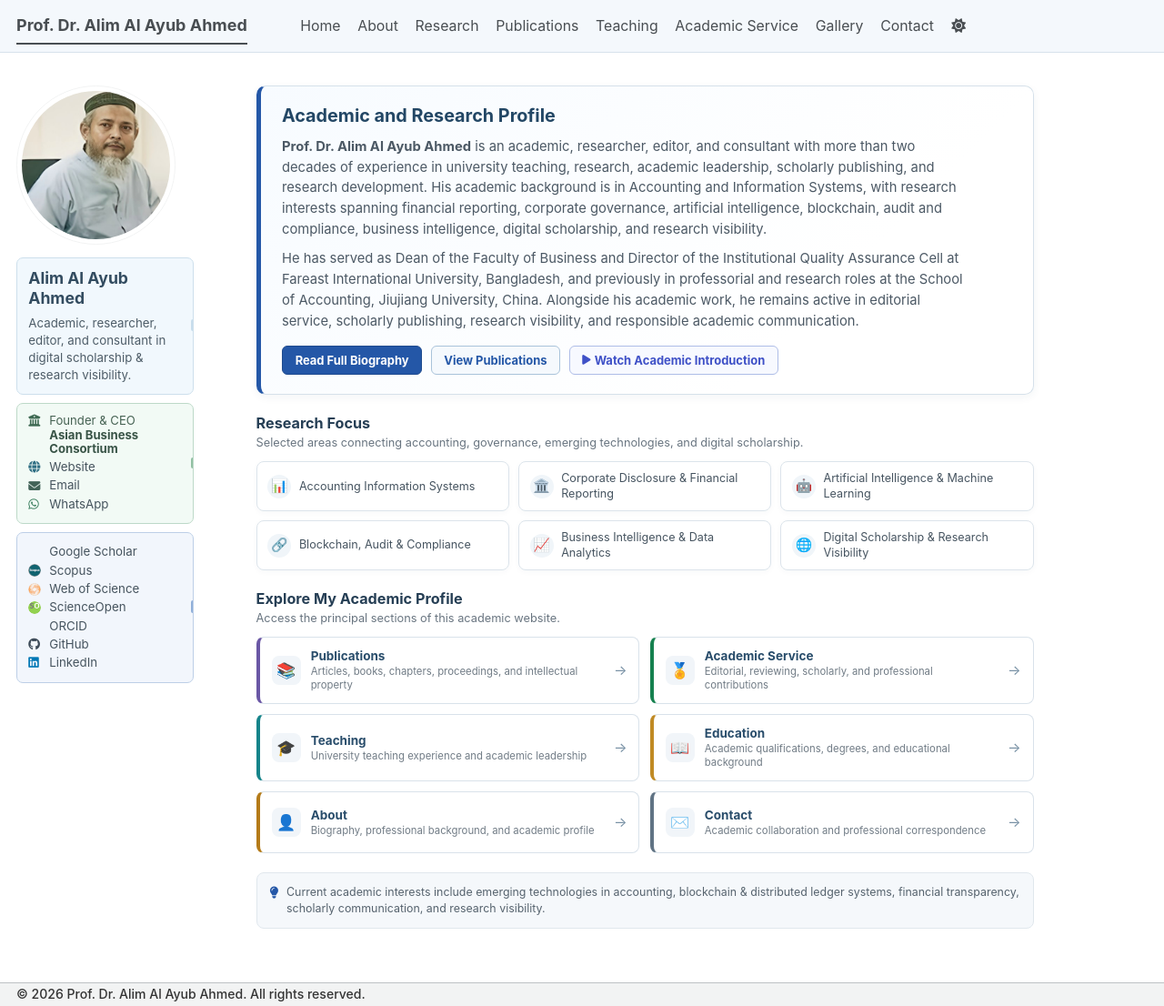
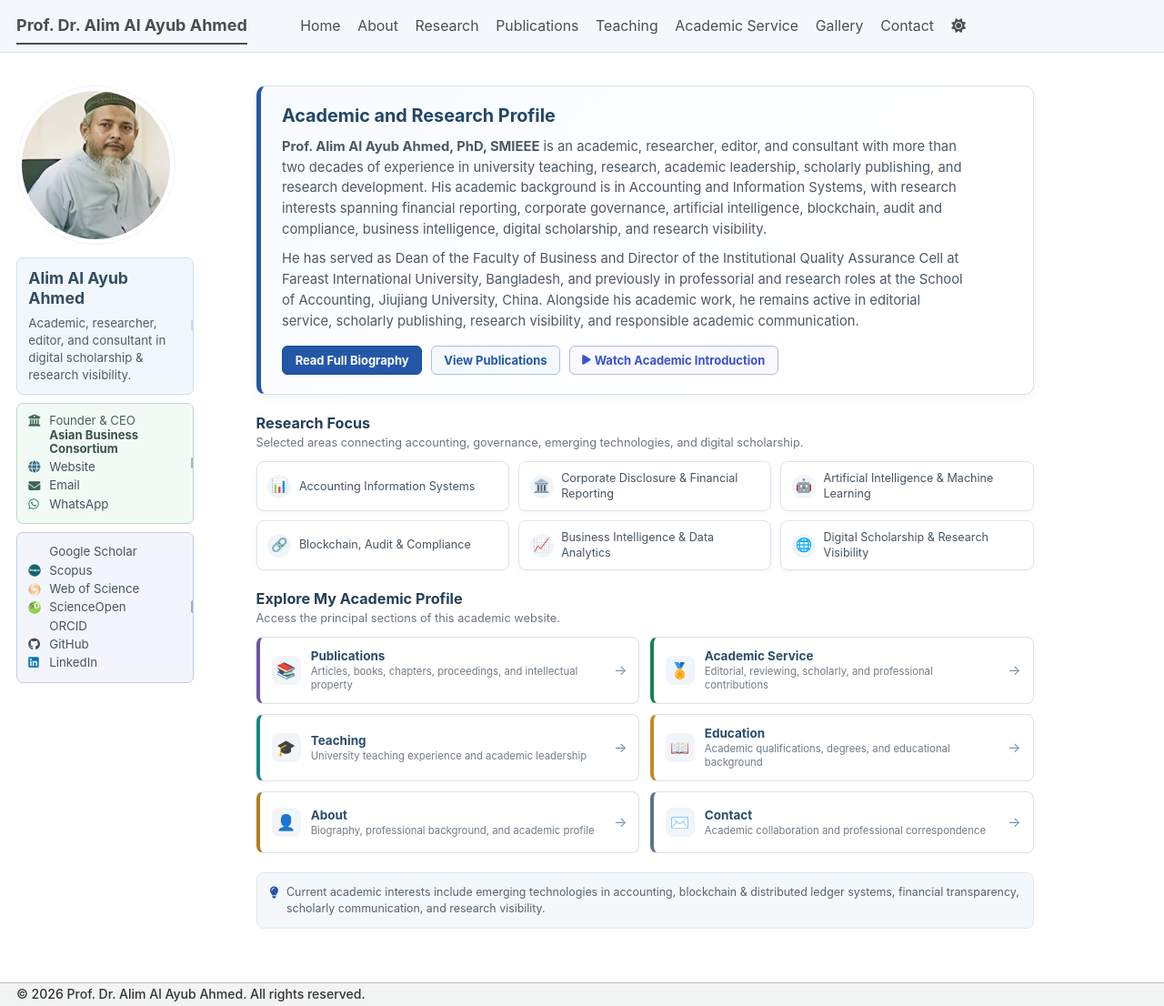
Before and after one commit to alimalayubahmed/alimalayubahmed.github.io, a Jekyll site: the page built from _pages/home.html, in a window 1280 px wide and 1106 px high. Shown: the whole window at 91% size. Built offline with Jekyll 4.4.1, drawn with Linux system fonts in a browser that asks for light colours; a style sheet for code colours, icons or effects is not loaded.

Commit message:
Update home.html

```diff
--- a/_pages/home.html
+++ b/_pages/home.html
@@ -31,8 +31,8 @@ author_profile: true
     <h1>Academic and Research Profile</h1>
 
     <p>
-      <strong>Prof. Dr. Alim Al Ayub Ahmed</strong> is an academic, researcher,
-      editor, and consultant with more than two decades of experience in university
+      <strong>Prof. Alim Al Ayub Ahmed, PhD, SMIEEE</strong> is an academic, researcher,
+editor, and consultant with more than two decades of experience in university
       teaching, research, academic leadership, scholarly publishing, and research
       development. His academic background is in Accounting and Information Systems,
       with research interests spanning financial reporting, corporate governance,
```
